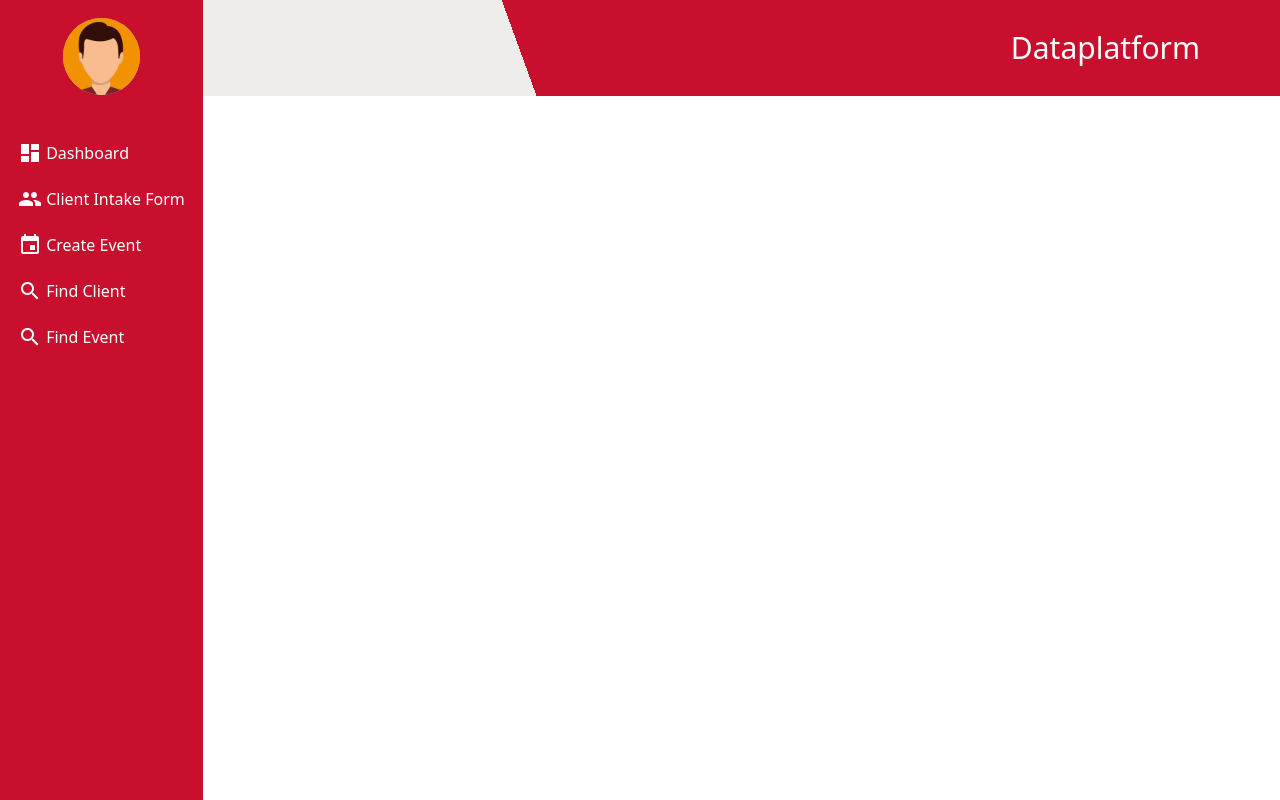
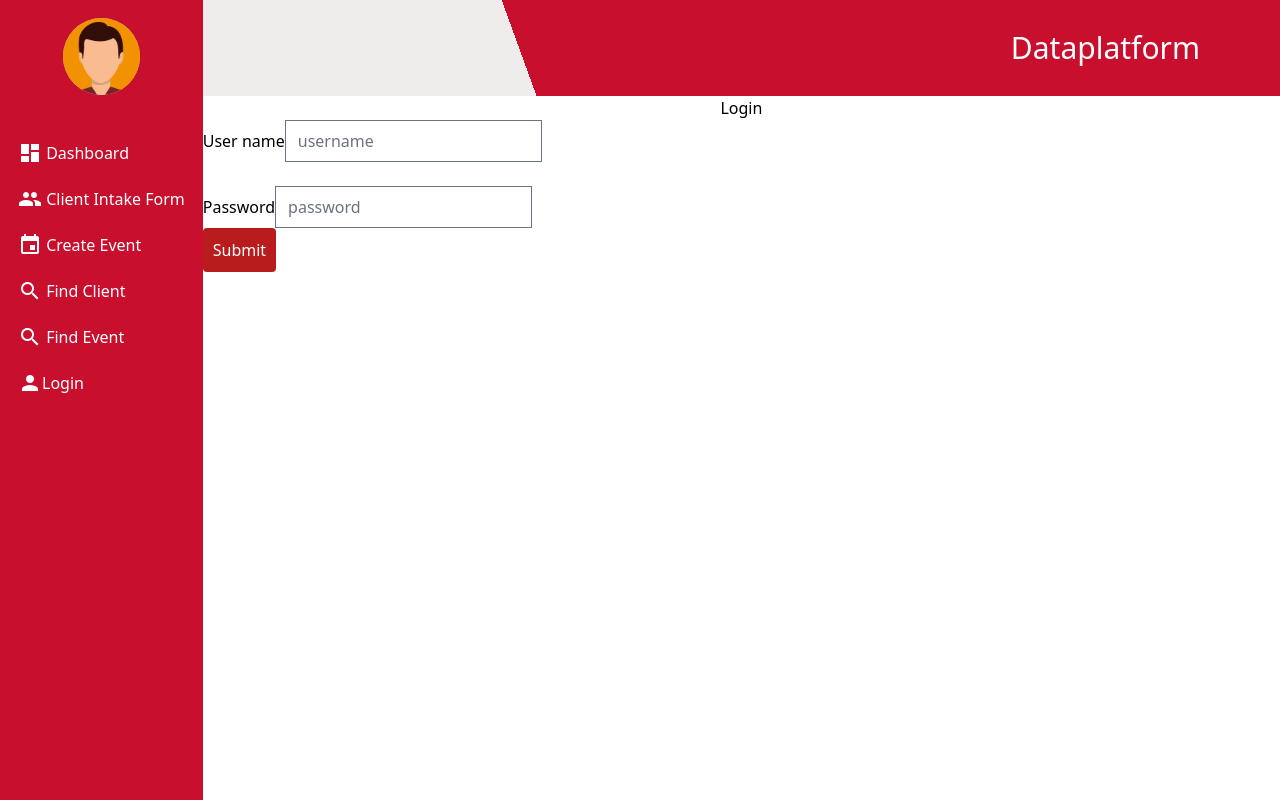
Before and after one commit to CIS-Spring-2023/project-group-5-cis4339-25825, a Vue app in the folder frontend/: page /login in a window 1280 px wide. Built offline with nearby package versions, Linux system fonts and the light colour scheme; no server answers.

Commit message:
not sure what happened, ignore this one. nothing has changed

```diff
--- a/frontend/src/App.vue
+++ b/frontend/src/App.vue
@@ -75,6 +75,12 @@ export default {
                 Find Event
               </router-link>
             </li>
+            <li>
+              <router-link to="/Login">
+                <span style="position: relative; top: 6px"
+                class="material-icons">person</span>Login
+              </router-link>
+            </li>
           </ul>
         </nav>
       </header>
--- /dev/null
+++ b/frontend/src/components/PieChart.vue
@@ -0,0 +1,26 @@
+<template>
+    <div>
+      <canvas id="pie-chart"></canvas>
+    </div>
+  </template>
+
+  <script>
+  import Chart from 'chart.js/auto';
+  import pieChartData from '../assets/pieData.js';
+  export default {
+    // Type of Chart
+    name: 'PieChart',
+    data() {
+      return{
+        // Chart Data
+        pieChartData: pieChartData
+      }
+    },
+    mounted(){
+      // Mount to canvas with the id "pie-chart"
+      const ctx = document.getElementById('pie-chart');
+      // Create Chart
+      new Chart(ctx, this.pieChartData);
+    }
+  }
+  </script>
--- a/frontend/src/main.js
+++ b/frontend/src/main.js
@@ -1,8 +1,26 @@
-import { createApp } from 'vue'
+import { createApp, markRaw } from 'vue'
+import App from './App.vue'
+//routing library
 import router from './router'
-import App from './App.vue'
 import './index.css'
+//bootstrap library
+import 'bootstrap'
+
+import { createPinia } from 'pinia'
+
+//create the instance
+const pinia =createPinia();
+//create the root store
+pinia.use(({ store }) => {
+    store.$router = markRaw(router)
+});
 
 const app = createApp(App)
+
+app.use(pinia)
 app.use(router)
 app.mount('#app')
+
+
+//app.use(router)
+//app.mount('#app')
--- a/frontend/src/router/index.js
+++ b/frontend/src/router/index.js
@@ -39,6 +39,11 @@ const routes = [
     name: 'eventdetails',
     props: true,
     component: () => import('../components/eventDetails.vue')
+  },
+  {
+    path: "/login",
+    name: "Login",
+    component: () => import('../views/login.vue')
   }
 ]
 const router = createRouter({
--- /dev/null
+++ b/frontend/src/store/loggedinUser.js
@@ -0,0 +1,44 @@
+import { defineStore } from 'pinia'
+
+//defining a store
+export const useLoggedInUserStore = defineStore({
+  // id is only required for devtools with the Pinia store
+  id: 'loggedInUser',
+  //central part of the store
+  state: () => {
+    return {
+      name: "",
+      isLoggedIn: false,
+    }
+  },
+  // equivalent to methods in components, perfect to define business logic
+  actions: {
+    async login(username, password) {
+      try {
+        const response = await apiLogin(username, password);
+        this.$patch({
+          isLoggedIn: response.isAllowed,
+          name: response.name,
+        })
+        this.$router.push("/");
+      } catch(error) {
+        console.log(error)
+      }
+    },
+    logout() {
+      this.patch({
+        name: "",
+        isLoggedIn: false
+      });
+
+      // we could do other stuff like redirecting the user
+    }
+  }
+});
+
+//simulate a login - we will later use our backend to handle authentication
+function apiLogin(u, p) {
+  if (u === "ed" && p === "ed") return Promise.resolve({ isAllowed: true, name: "John Doe" });
+  if (p === "ed") return Promise.resolve({ isAllowed: false });
+  return Promise.reject(new Error("invalid credentials"));
+}
--- /dev/null
+++ b/frontend/src/views/login.vue
@@ -0,0 +1,39 @@
+<template>
+    <div class="row justify-content-center">
+          <div class="col-md-4">
+              <h3 class="text-center">Login</h3>
+              <form @submit.prevent="store.login(username, password)" novalidate="true">
+                  <div class="form-group">
+                      <label>User name</label>
+                      <input type="text" class="form-control" v-model="username" placeholder="username" required>
+                  </div>
+                  <br>
+                  <div class="form-group">
+                      <label>Password</label>
+                      <input type="password" class="form-control" v-model="password" placeholder="password" required>
+                  </div>
+                  <button class="bg-red-700 text-white rounded">Submit</button>
+              </form>
+          </div>
+    </div>
+  </template>
+
+  <script>
+  import { useLoggedInUserStore } from "@/store/loggedinUser";
+
+  export default {
+    data: () => {
+      return {
+        username: "",
+        password: "",
+      };
+    },
+    setup() {
+      const store = useLoggedInUserStore()
+      return {
+        // you can return the whole store instance to use it in the template
+        store,
+      }
+    }
+  };
+  </script>
```
Also changed, not shown: frontend/src/assets/DanPersona.svg.
